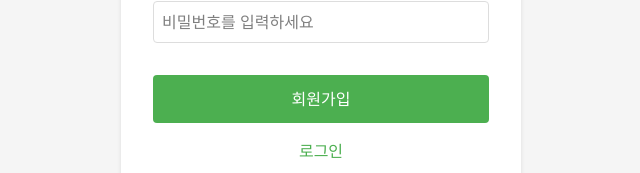
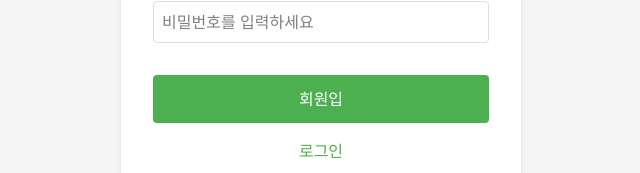
Before and after one commit to suMin77123/frontend-e2e-demo, a SvelteKit app: page /register in a window 1280 px wide. Shown: the part 452-625 px from the top of the page, without its empty margins (319-959 px from the left). Built offline with nearby package versions, Linux system fonts and the light colour scheme.

Commit message:
fix: 문구 수정

```diff
--- a/src/routes/register/+page.svelte
+++ b/src/routes/register/+page.svelte
@@ -60,7 +60,7 @@
                 />
             </div>
 
-            <button type="submit">회원가입</button>
+            <button type="submit">회원입</button>
         </form>
 
         <div class="auth-links">
```
